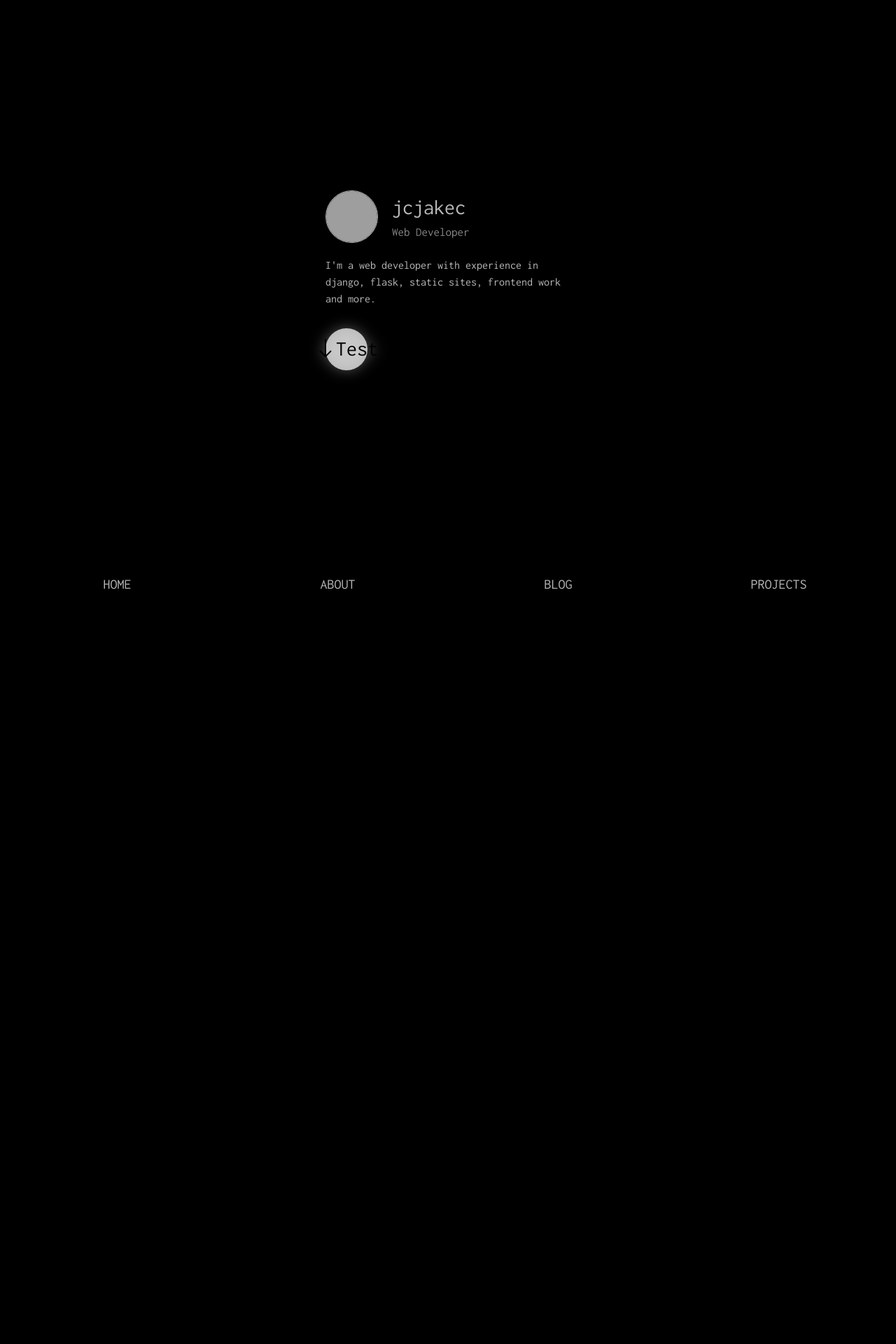
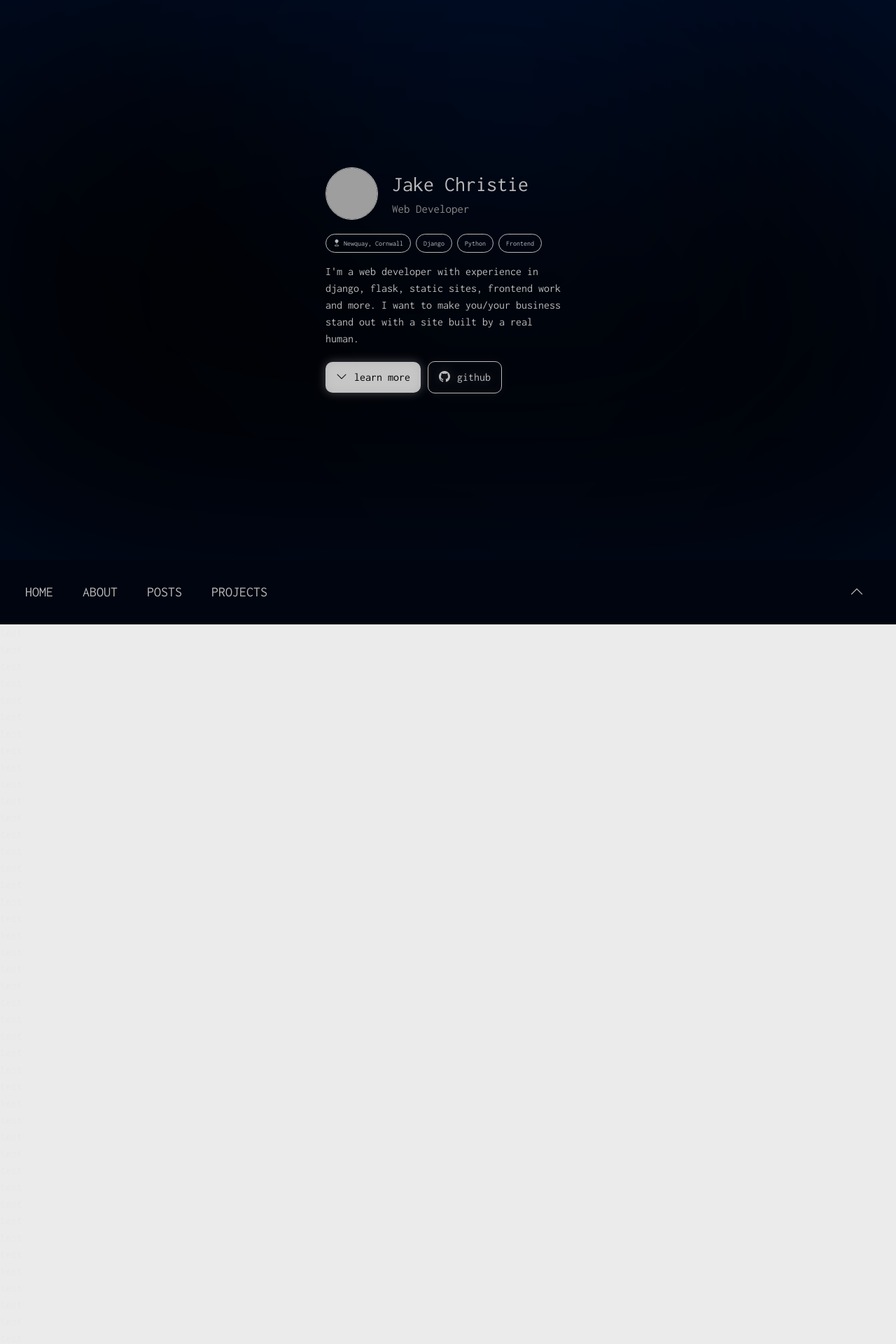
Before and after one commit to jcjakec/portfolio, a Django app: page / in a window 1280 px wide. Shown: the top 1920 px of the page at 70% size. Before the commit the page ends 842 px from the top, so only its background shows below. Run offline with Django 5.2, Linux system fonts and the light colour scheme; some libraries are stand-ins or nearby versions; grey boxes are pictures that could not be loaded.

Commit message:
New bg and styling

```diff
--- a/portfolio/apps/main/static/landing.css
+++ b/portfolio/apps/main/static/landing.css
@@ -2,7 +2,10 @@
     --primary-color: rgba(231, 231, 231, 0.797);
     --neutral-color: rgba(167, 167, 167, 0.797);
     --secondary-color: black;
-    --shadow-light:  drop-shadow(0px 0px 10px rgba(255, 255, 255, 0.4));
+    --shadow-light:  drop-shadow(0px 0px 7px rgba(255, 255, 255, 0.35));
+    --shadow-light-small:  drop-shadow(0px 0px 5px rgba(255, 255, 255, 0.2));
+    --border: 1px solid var(--primary-color);
+    --bg-gradient: linear-gradient(45deg, black, #001030);
 }
 
 
@@ -11,7 +14,7 @@ body {
     color: var(--primary-color);
     margin: 0;
     padding: 0;
-    background-color: var(--secondary-color);
+    background-color: var(--primary-color);
 }
 .cover {
     position: relative;
@@ -22,7 +25,6 @@ body {
     align-items: center;
     flex-direction: column;
     margin: 0px;
-    background-color: var(--secondary-color);
 }
 
 .cover-bg {
@@ -33,30 +35,34 @@ body {
     height: 100%;
     z-index: -1;
     background-color: var(--secondary-color);
+    object-fit: cover;
 }
 .cover-bg img {
     width: 100%;
     height: 100%;
     object-fit: cover;
-    filter: blur(10px) brightness(0.5);
 }
 
 
 .cover-button {
     color: var(--secondary-color);
-    font-size: 30px;
+    width: fit-content;
     cursor: pointer;
     text-decoration: none;
     display: flex;
     align-items: center;
     justify-content: center;
     align-self: center;
-    height:60px;
-    width: 60px;
-    border-radius: 50%;
+    text-align: center;
+    padding:10px;
+    padding-inline:15px;
+    border-radius: 10px;
     background-color: var(--primary-color);
     filter:var(--shadow-light);
     margin-top:30px;
+}
+.cover-button i {
+    margin-right: 10px;
 }
 
 .cover-content {
@@ -77,7 +83,7 @@ body {
     width: 75px;
     height: 75px;
     border-radius: 50%;
-    border: 1px solid var(--primary-color);
+    border: var(--border);
     object-fit: cover;
 }
 
@@ -97,48 +103,118 @@ body {
 }
 
 .desc {
-
+    margin-top: 15px;
+    margin-bottom: 20px;
 }
 
 /*Navbar */
 
 .navbar {
-    background-color: var(--secondary-color);
+    background: #00050F;
     display: flex;
     align-items: center;
     justify-content: center;
-    padding: 10px;
+    padding: 20px;
     margin: 0px;
-    border: none;
 }
 .navbar ul {
     display: flex;
     list-style: none;
     margin: 0px;
     padding: 0px;
-    justify-content: space-around;
+    justify-content: start;
     align-items: center;
     width: 100%;
     border: none;
 }
 .navbar ul li {
+    margin-right: 10px;
+    border:1px solid transparent;
     font-size: 20px;
     cursor: pointer;
     text-decoration: none;
     padding: 10px;
-    border-radius: 5px;
+    padding-inline: 15px;
+    border-radius: 10px;
     transition: all 0.2s ease-in-out;
-    width: 20%;
     display: flex;
     align-items: center;
     justify-content: center;
     min-width:fit-content;
 }
 .navbar ul li:hover {
-    background-color: var(--primary-color);
-    color: var(--secondary-color);
-    filter: var(--shadow-light);
+    border:var(--border);
 }
 
 
 /* Hero image */
+/* Badges */
+
+.badges {
+    display: flex;
+    flex-direction: row;
+    flex-wrap: wrap;
+    gap: 7px;
+}
+.badge {
+    width: fit-content;
+    background-color: transparent;
+    color: var(--primary-color);
+    padding: 5px;
+    padding-inline:10px;
+    border-radius: 20px;
+    font-size: x-small;
+    border: var(--border);
+    transition: all 0.2s ease-in-out;
+    cursor: pointer;
+}
+.badge:hover {
+    background-color: var(--primary-color);
+    color: var(--secondary-color);
+    transform: scale(1.05) rotate(2.5deg);
+    filter: var(--shadow-light-small);
+}
+
+/* buttons */
+.btn {
+    width: fit-content;
+    cursor: pointer;
+    text-decoration: none;
+    display: flex;
+    align-items: center;
+    justify-content: center;
+    align-self: center;
+    text-align: center;
+    padding:10px;
+    padding-inline:15px;
+    border-radius: 10px;
+    transition: all 0.2s ease-in-out;
+}
+.btn i {
+    margin-right: 10px;
+    transition: all 0.2s ease-in-out;
+}
+.btn:hover {
+    transform: scale(0.99);
+}
+.btn:hover i {
+    transform: rotate(360deg);
+}
+.btn-primary {
+    background-color: var(--primary-color);
+    filter:var(--shadow-light);
+    color: var(--secondary-color);
+}
+
+.btn-outline {
+    background-color: transparent;
+    color: var(--primary-color);
+    border: var(--border);
+    filter:var(--shadow-light);
+}
+
+.btns {
+    display: flex;
+    flex-direction: row;
+    gap: 10px;
+}
--- a/portfolio/apps/main/static/landing.js
+++ b/portfolio/apps/main/static/landing.js
@@ -12,6 +12,6 @@ document.addEventListener("DOMContentLoaded", function() {
         if (window.scrollY < window.innerHeight && !scrolled) {
             window.scrollTo(0, 0);
             scrolled = false;
-        }0
+        }
     })
 })
--- a/portfolio/apps/main/templates/landing.html
+++ b/portfolio/apps/main/templates/landing.html
@@ -21,17 +21,28 @@
 
 
     <div class="cover">
+        <div class="cover-bg">
+            <img src="{% static 'bg.png' %}"/>
+        </div>
+
       <div class="cover-content">
         <div class="avatar-box">
             <img class="avatar" src="https://avatars.githubusercontent.com/u/62814980?v=4"/>
             <div class="avatar-info">
-                <h1>jcjakec</h1>
+                <h1>Jake Christie</h1>
                 <p>Web Developer</p>
             </div>
         </div>
-        <p class="desc">I'm a web developer with experience in django, flask, static sites, frontend work and more.</p>
-        <div class="cover-button" id="cover-button">
-            <i class="bi bi-arrow-down"></i><span>Test</span>
+        <div class="badges">
+            <a href="https://www.google.com/maps/place/Newquay" class="badge"><i class="bi bi-geo-fill"></i> Newquay, Cornwall</a>
+            <div class="badge">Django</div>
+            <div class="badge">Python</div>
+            <div class="badge">Frontend</div>
+        </div>
+        <p class="desc">I'm a web developer with experience in django, flask, static sites, frontend work and more. I want to make you/your business stand out with a site built by a real human.</p>
+        <div class="btns">
+            <div class="btn btn-primary" id="cover-button"><i class="bi bi-chevron-down"></i><span>learn more</span></div>
+            <a href="https://github.com/jcjakec" class="btn btn-outline"><i class="bi bi-github"></i><span>github</span></a>
         </div>
       </div>
     </div>
@@ -39,13 +50,20 @@
 
     <nav class="navbar">
         <ul>
+            <ul>
             <li><a href="#">HOME</a></li>
             <li><a href="#">ABOUT</a></li>
-            <li><a href="#">BLOG</a></li>
+            <li><a href="#">POSTS</a></li>
             <li><a href="#">PROJECTS</a></li>
+            </ul>
+            <li><a  href="#"><i class="bi bi-chevron-up"></i></li>
         </ul>
     </nav>
 
 
+    <div> test</div>
+    <div> test</div><div> test</div><div> test</div><div> test</div><div> test</div><div> test</div><div> test</div><div> test</div><div> test</div><div> test</div><div> test</div><div> test</div><div> test</div><div> test</div><div> test</div><div> test</div><div> test</div><div> test</div><div> test</div><div> test</div><div> test</div><div> test</div><div> test</div><div> test</div><div> test</div><div> test</div><div> test</div><div> test</div><div> test</div><div> test</div><div> test</div><div> test</div><div> test</div><div> test</div><div> test</div><div> test</div><div> test</div><div> test</div><div> test</div><div> test</div><div> test</div><div> test</div><div> test</div><div> test</div><div> test</div><div> test</div><div> test</div><div> test</div><div> test</div><div> test</div><div> test</div><div> test</div><div> test</div><div> test</div><div> test</div><div> test</div><div> test</div><div> test</div><div> test</div><div> test</div><div> test</div><div> test</div><div> test</div><div> test</div><div> test</div><div> test</div><div> test</div><div> test</div><div> test</div><div> test</div><div> test</div><div> test</div><div> test</div><div> test</div><div> test</div><div> test</div><div> test</div><div> test</div><div> test</div><div> test</div><div> test</div><div> test</div><div> test</div>v
+
+
 </body>
 </html>
--- a/portfolio/portfolio/settings.py
+++ b/portfolio/portfolio/settings.py
@@ -25,7 +25,7 @@ SECRET_KEY = 'django-insecure-52se!m(7&bpb$5$!9x!lhx_*gj4w%+#)5-8@3vwvi1n36#(aks
 # SECURITY WARNING: don't run with debug turned on in production!
 DEBUG = True
 
-ALLOWED_HOSTS = []
+ALLOWED_HOSTS = ['e64e-92-40-213-69.ngrok-free.app', '127.0.0.1', ]
 
 
 # Application definition
```
Also changed, not shown: portfolio/apps/main/static/bg.png (added).
